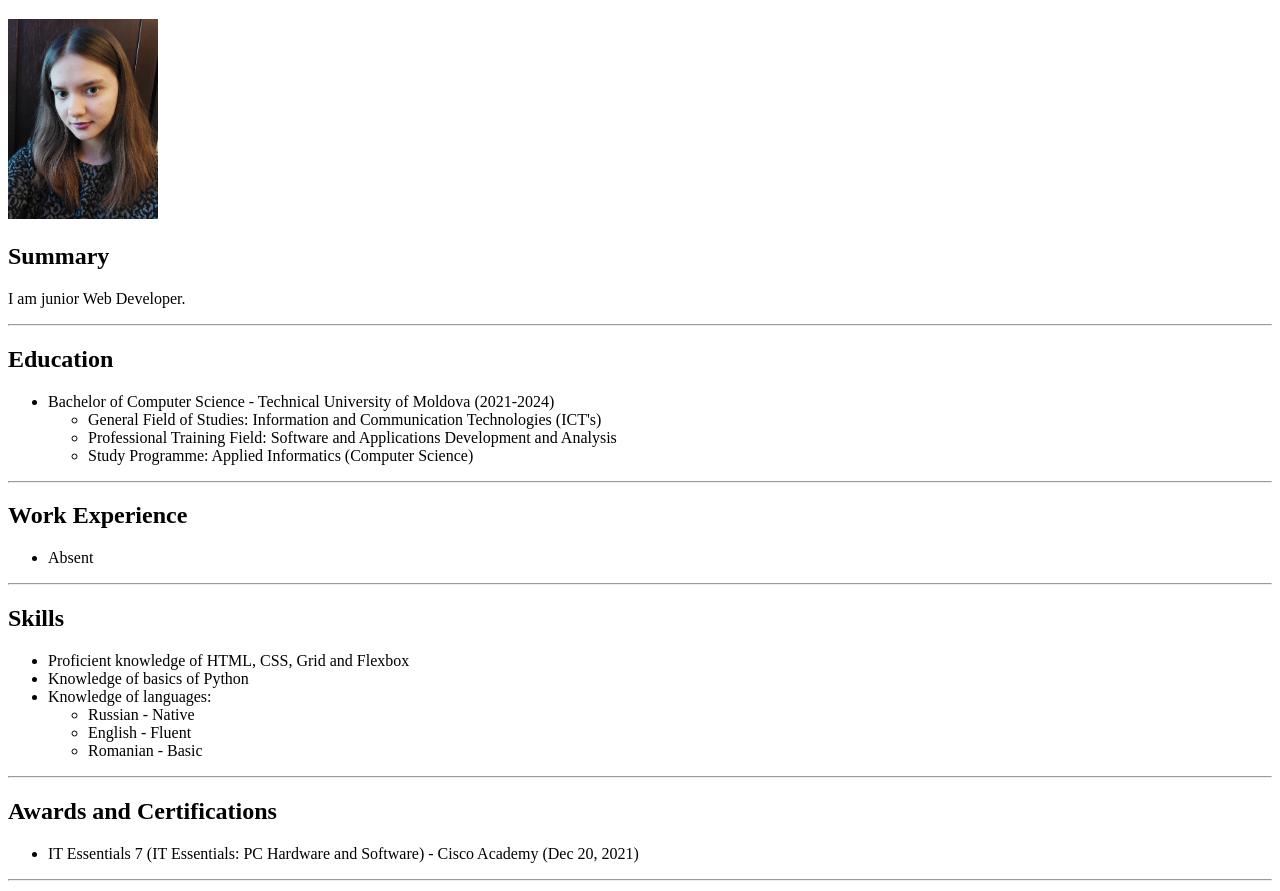
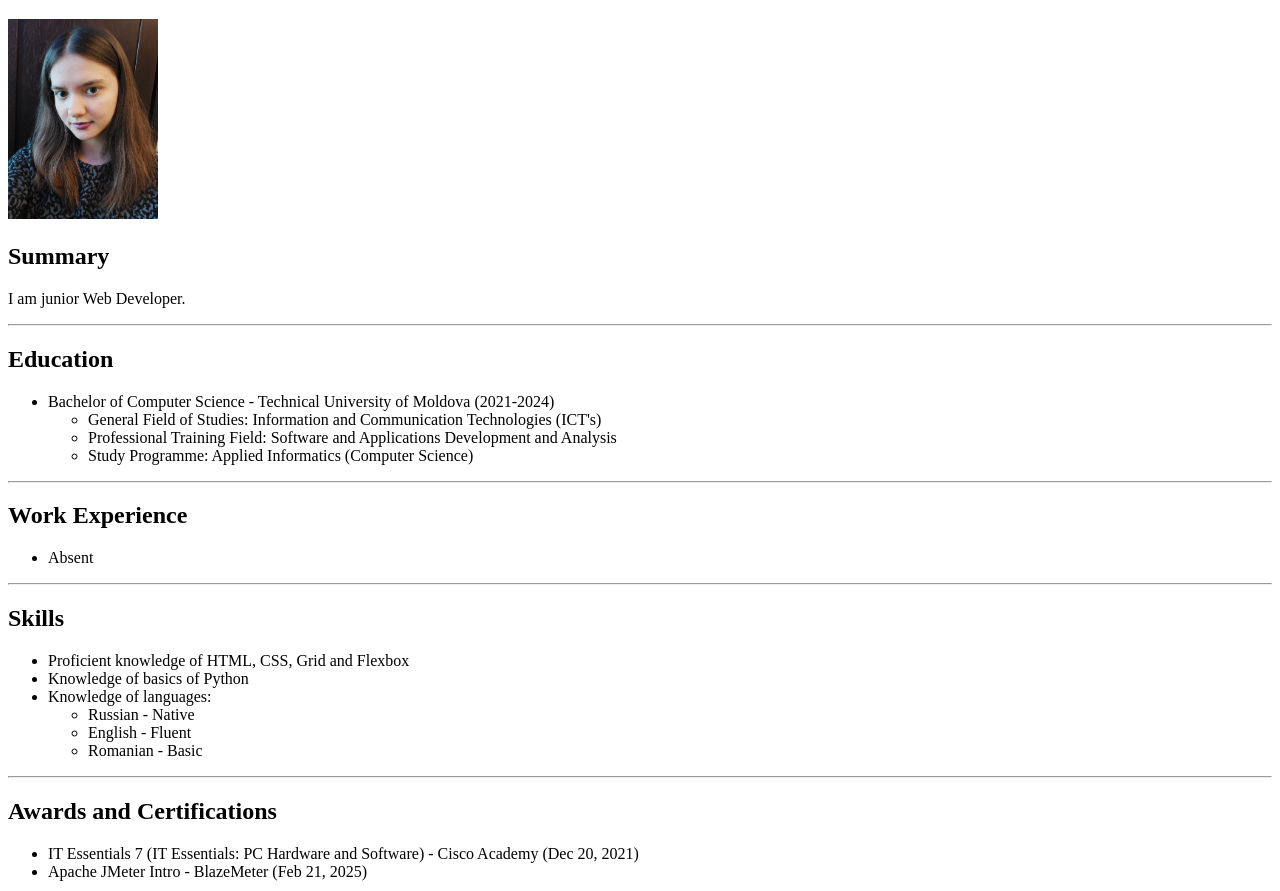
Before and after one commit to AyanoNakahara/My-Website, a plain HTML site: page pages/resume.html in a window 1280 px wide. Shown: the part 61-952 px from the top of the page. Drawn offline with Linux system fonts and the light colour scheme.

Commit message:
Update resume.html

```diff
--- a/pages/resume.html
+++ b/pages/resume.html
@@ -68,6 +68,9 @@
         IT Essentials 7 (IT Essentials: PC Hardware and Software) - Cisco
         Academy (Dec 20, 2021)
       </li>
+      <li>
+        Apache JMeter Intro - BlazeMeter (Feb 21, 2025)
+      </li>
     </ul>
 
     <hr />
```
